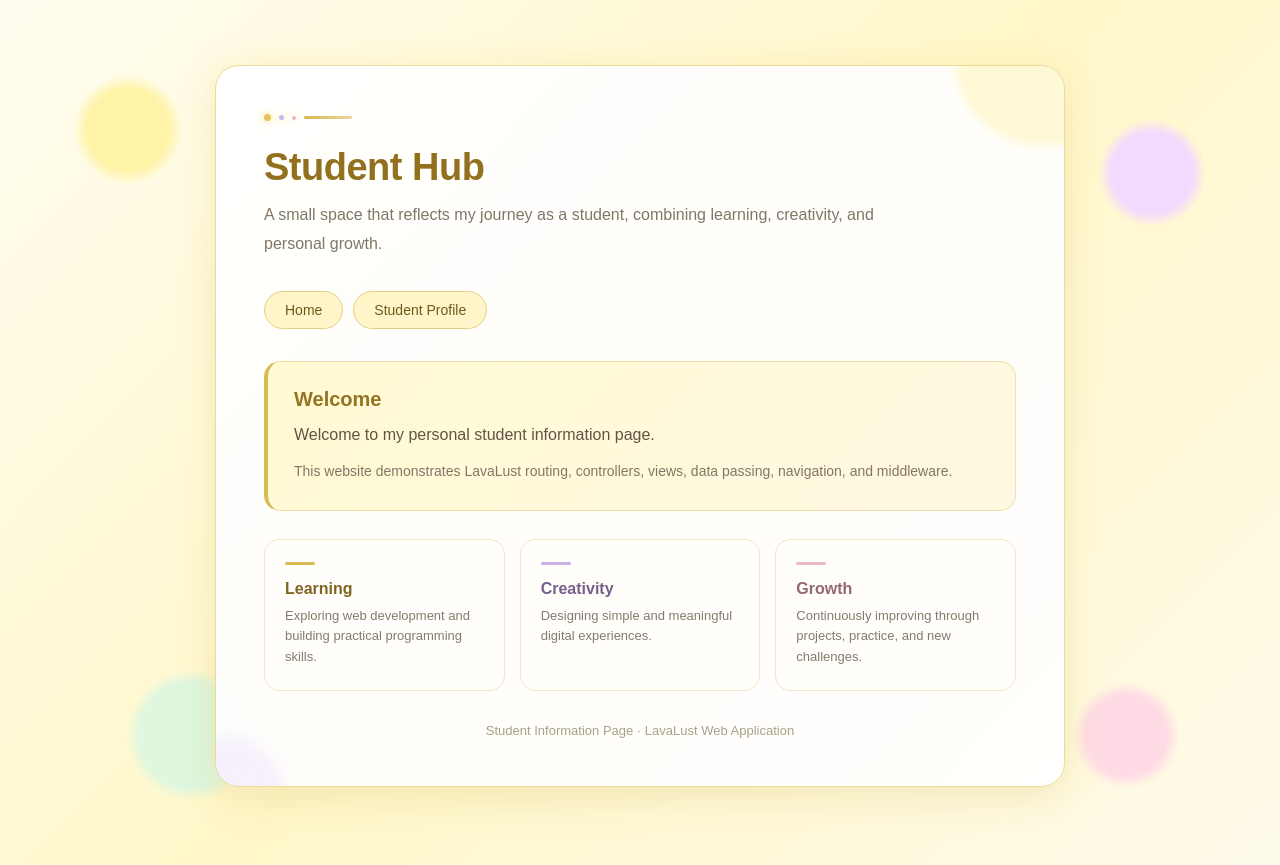
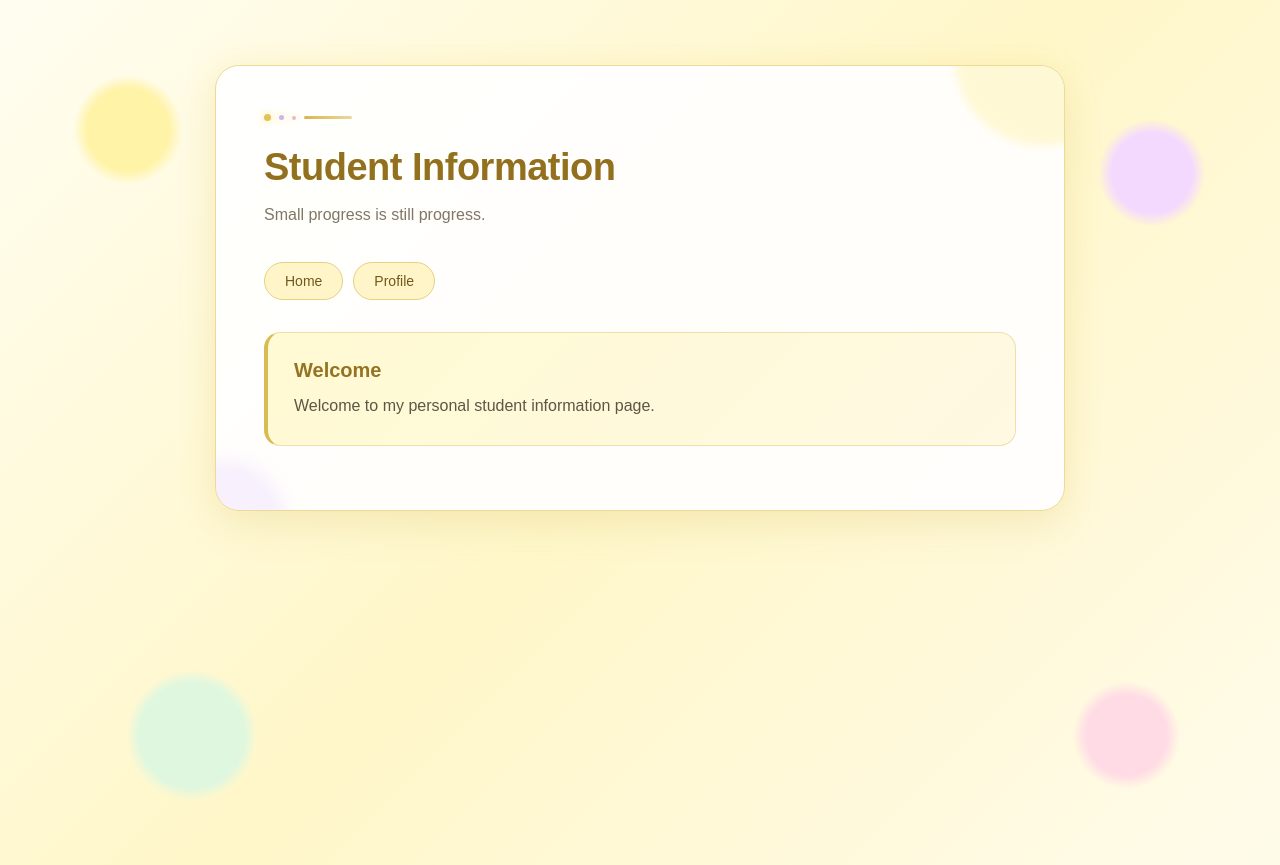
Before and after one commit to poebi/Abante-Phoebe-Andrea---Lavalust, a CodeIgniter app: page / in a window 1280 px wide. Run offline with CodeIgniter, Linux system fonts and the light colour scheme.

Commit message:
Update student profile

```diff
--- a/app/config/routes.php
+++ b/app/config/routes.php
@@ -3,7 +3,5 @@
 defined('PREVENT_DIRECT_ACCESS') OR exit('No direct script access allowed');
 
 $router->get('/', 'StudentController::index');
-
 $router->get('/student', 'StudentController::index');
-
 $router->get('/student/profile', 'StudentController::profile');
--- a/app/controllers/StudentController.php
+++ b/app/controllers/StudentController.php
@@ -1,4 +1,5 @@
 <?php
+
 defined('PREVENT_DIRECT_ACCESS') OR exit('No direct script access allowed');
 
 class StudentController extends Controller
@@ -6,7 +7,7 @@ class StudentController extends Controller
     public function index()
     {
         $data = [
-            'title' => 'Student Hub',
+            'title' => 'Student Information',
             'message' => 'Welcome to my personal student information page.'
         ];
 
@@ -17,16 +18,16 @@ class StudentController extends Controller
     {
         $student = [
             'student_id' => 'MCC2024-00082',
-            'name'       => 'Phoebe Andrea Abante',
-            'course'     => 'BS Information Technology',
-            'year'       => '3rd Year',
-            'section'    => 'F2',
-            'email'      => 'phoebeabante18@gmail.com',
-            'hobbies'    => 'Watching movies, Gaming, and Music'
+            'name' => 'Phoebe Andrea G. Abante',
+            'course' => 'BS Information Technology',
+            'year' => '3rd Year',
+            'section' => 'F2',
+            'email' => 'phoebeabante18@gmail.com',
+            'hobbies' => 'Watching movies, Music, and Designing'
         ];
 
         $data = [
-            'title'   => 'My Student Profile',
+            'title' => 'Profile',
             'student' => $student
         ];
 
--- a/app/views/student_home.php
+++ b/app/views/student_home.php
@@ -308,15 +308,14 @@
             <h1><?= $title; ?></h1>
 
             <p class="subtitle">
-                A small space that reflects my journey as a student,
-                combining learning, creativity, and personal growth.
+                Small progress is still progress.
             </p>
 
             <nav>
                 <a href="<?= site_url('student'); ?>">Home</a>
 
                 <a href="<?= site_url('student/profile'); ?>">
-                    Student Profile
+                    Profile
                 </a>
             </nav>
 
@@ -328,44 +327,19 @@
                     <?= $message; ?>
                 </p>
 
-                <p class="description">
-                    This website demonstrates LavaLust routing,
-                    controllers, views, data passing, navigation,
-                    and middleware.
-                </p>
+
 
             </div>
 
-            <div class="features">
 
-                <div class="feature">
-                    <h3>Learning</h3>
-                    <p>
-                        Exploring web development and building
-                        practical programming skills.
-                    </p>
-                </div>
 
-                <div class="feature">
-                    <h3>Creativity</h3>
-                    <p>
-                        Designing simple and meaningful digital
-                        experiences.
-                    </p>
-                </div>
 
-                <div class="feature">
-                    <h3>Growth</h3>
-                    <p>
-                        Continuously improving through projects,
-                        practice, and new challenges.
                     </p>
                 </div>
 
             </div>
 
-            <div class="footer">
-                Student Information Page · LavaLust Web Application
+
             </div>
 
         </div>
```
Also changed, not shown: app/views/student_profile.php (+3 -7 lines).
